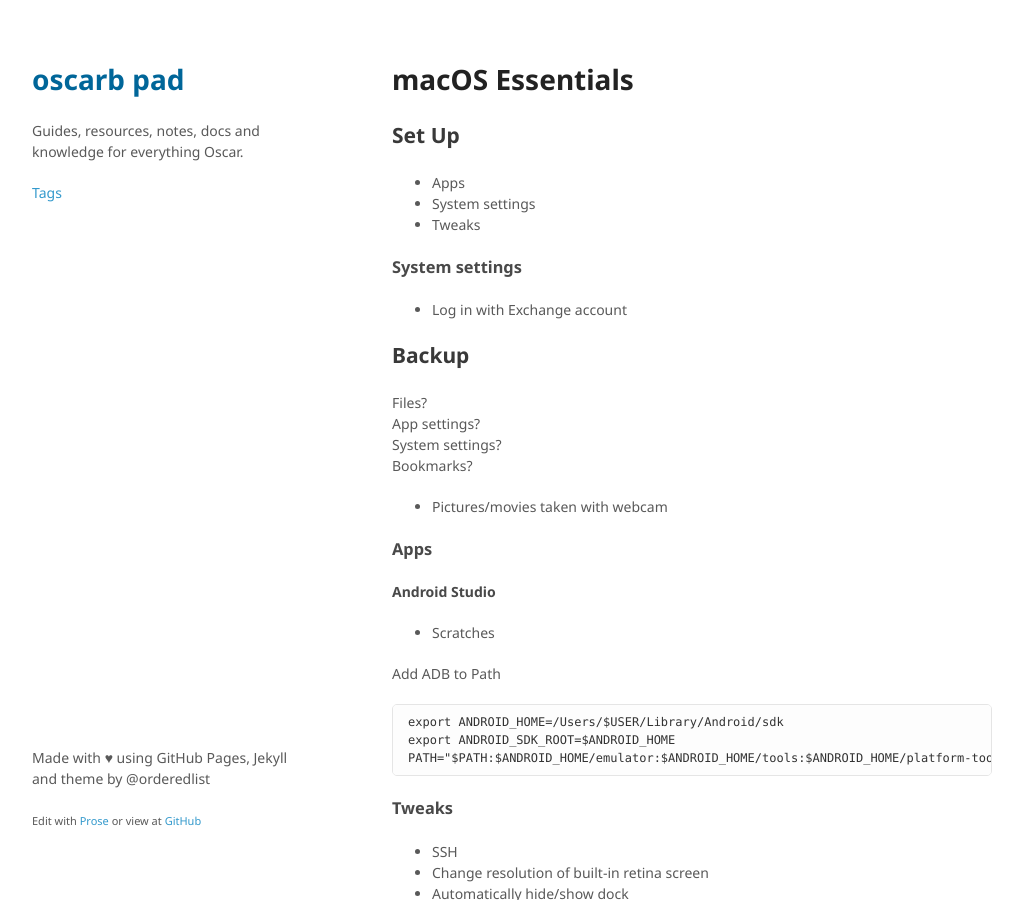
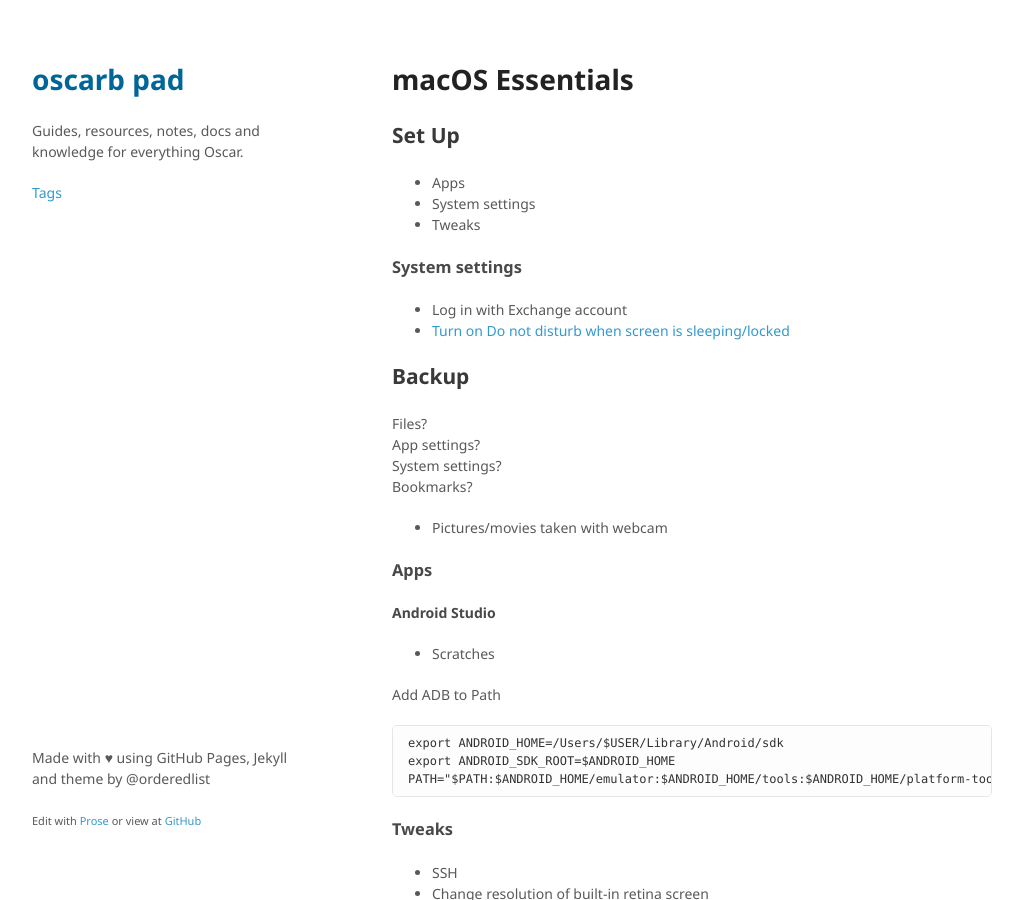
Before and after one commit to oscarb/pad, a Jekyll site: the page built from _docs/macos-essentials.md, in a window 1280 px wide and 900 px high. Shown: the whole window, without its empty margins (128-1151 px from the left). Built offline with Jekyll 4.4.1, drawn with Linux system fonts in a browser that asks for light colours; some web fonts are replaced.

Commit message:
Update macos-essentials.md

```diff
--- a/_docs/macos-essentials.md
+++ b/_docs/macos-essentials.md
@@ -19,6 +19,7 @@ published: true
 ### System settings
 
 - Log in with Exchange account
+- [Turn on Do not disturb when screen is sleeping/locked](https://www.jeffgeerling.com/blog/2016/external-display-waking-disable-notifications-when-your-screen)
 
 
 ## Backup
```
